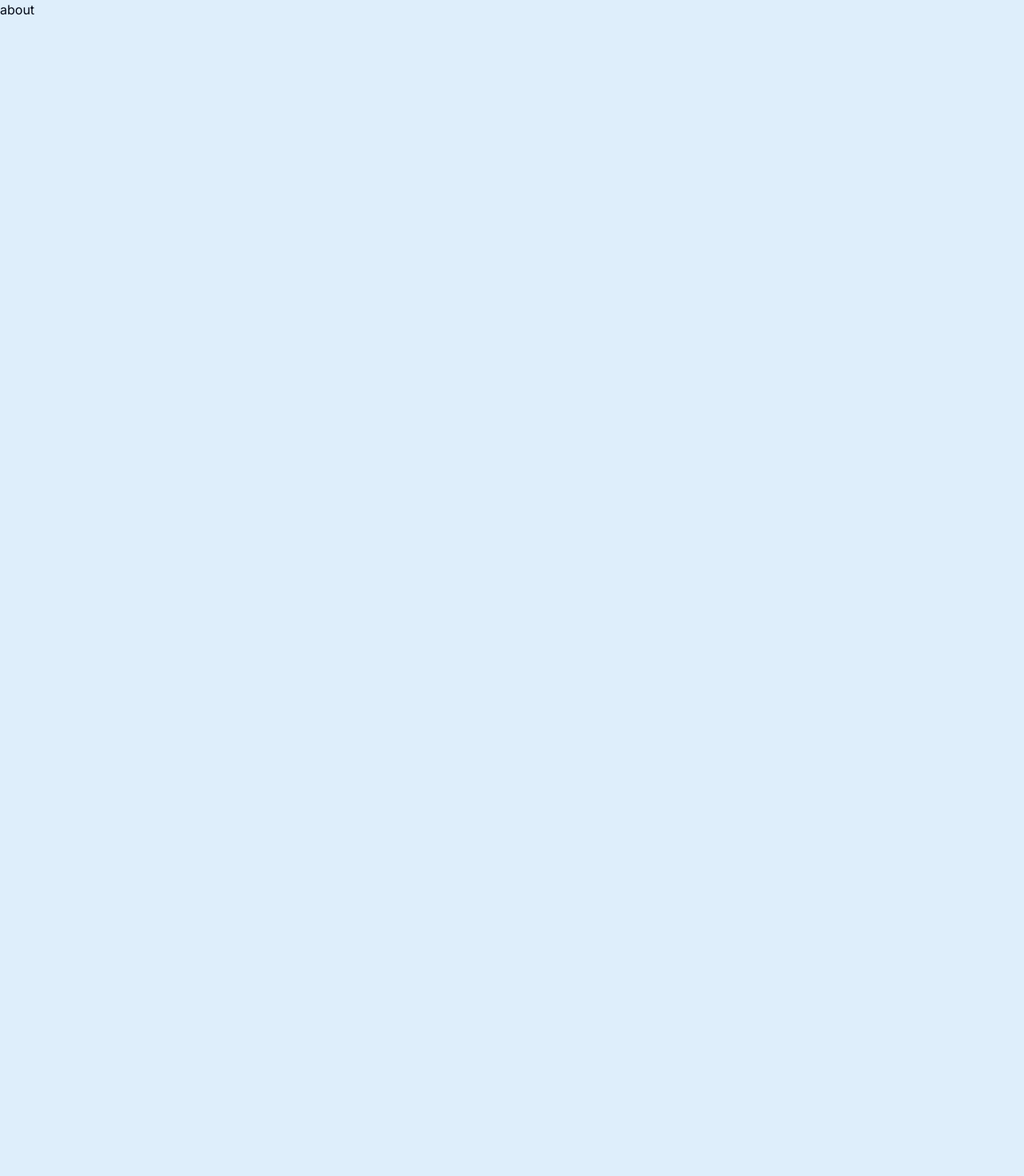
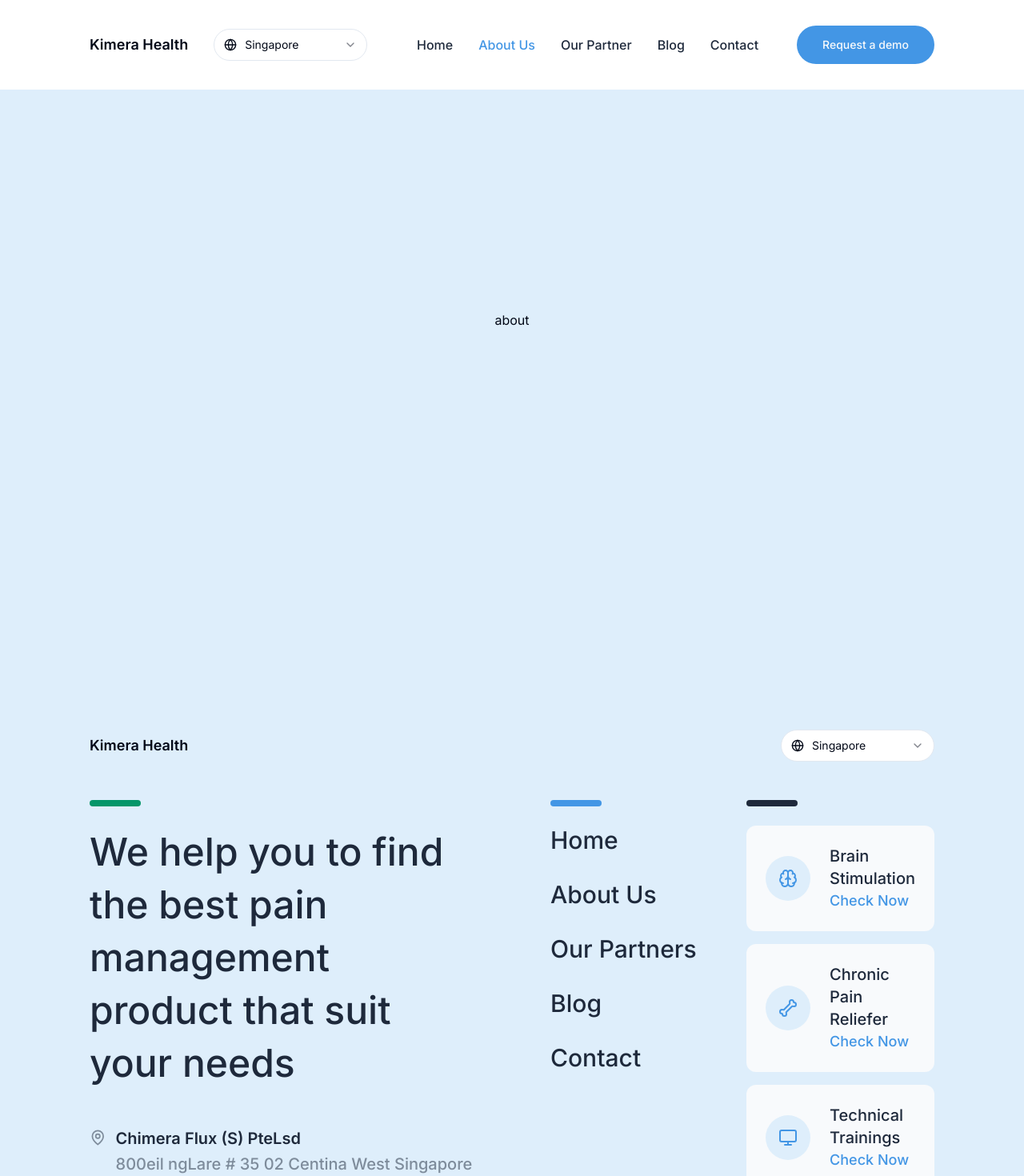
Before and after one commit to vyaninsyanurmuhammad/kimera-health, a Next.js app: page /about in a window 1280 px wide. Shown: the top 1470 px of the page at 80% size. Before the commit the page ends 800 px from the top, so only its background shows below. Built offline with nearby package versions, Linux system fonts and the light colour scheme.

Commit message:
style: :lipstick: responsive stuff refactor

```diff
--- a/src/app/[slug]/page.tsx
+++ b/src/app/[slug]/page.tsx
@@ -1,4 +1,6 @@
 import React from "react";
+
+export const dynamicParams = false;
 
 export function generateStaticParams() {
   return [
@@ -14,7 +16,9 @@ const DynamicPage = ({ params }: { params: { slug: string } }) => {
 
   return (
     <>
-      <div>{slug}</div>
+      <div className="w-full h-screen flex justify-center items-center">
+        {slug}
+      </div>
     </>
   );
 };
--- a/src/app/layout.tsx
+++ b/src/app/layout.tsx
@@ -2,6 +2,8 @@ import type { Metadata } from "next";
 import { Inter } from "next/font/google";
 import "./globals.css";
 import { cn } from "@/lib/utils";
+import Footer from "@/components/footer";
+import Navbar from "@/components/navbar";
 
 const inter = Inter({ subsets: ["latin"], variable: "--font-sans" });
 
@@ -23,7 +25,9 @@ export default function RootLayout({
           inter.variable
         )}
       >
+        <Navbar />
         {children}
+        <Footer />
       </body>
     </html>
   );
--- /dev/null
+++ b/src/app/not-found.tsx
@@ -0,0 +1,13 @@
+import Link from "next/link";
+
+export default function NotFound() {
+  return (
+    <div className="w-full h-screen flex flex-col gap-3 justify-center items-center">
+      <h2 className="w-fit text-3xl font-semibold">404</h2>
+      <p className="w-fit">Could not find requested resource</p>
+      <Link className="w-fit" href="/">
+        Return Home
+      </Link>
+    </div>
+  );
+}
--- a/src/app/page.tsx
+++ b/src/app/page.tsx
@@ -1,21 +1,17 @@
-import Footer from "@/components/footer";
 import HomeAbout from "@/components/home-about";
 import HomeFeatures from "@/components/home-features";
 import HomeHero from "@/components/home-hero";
 import HomeKnowlageHub from "@/components/home-knowlage-hub";
 import HomeTestimonial from "@/components/home-testimonial";
-import Navbar from "@/components/navbar";
 
 export default function Home() {
   return (
     <main className="w-full h-fit flex flex-col">
-      <Navbar />
       <HomeHero />
       <HomeAbout />
       <HomeFeatures />
       <HomeKnowlageHub />
       <HomeTestimonial />
-      <Footer />
     </main>
   );
 }
--- a/src/components/accordion-item-custom.tsx
+++ b/src/components/accordion-item-custom.tsx
@@ -81,7 +81,7 @@ const AccordionItemCustom = ({
               />
             </CarouselItem>
           </CarouselContent>
-          <CarouselDots className="-bottom-4" />
+          <CarouselDots className="!-bottom-4" />
         </Carousel>
         <div className="w-full xl:w-[75%] h-fit xl:h-[520px] hidden xl:grid grid-rows-3 xl:grid-rows-1 grid-cols-1 xl:grid-cols-3 gap-4">
           <AccordionCard src="waveform-1.png" title="Radiotrequency Ablation" />
--- a/src/components/footer.tsx
+++ b/src/components/footer.tsx
@@ -81,11 +81,11 @@ const Footer = () => {
               <div className="w-full xl:w-fit flex flex-col items-start gap-6">
                 <div className="h-2 w-16 rounded-full bg-dodger-blue-500"></div>
                 <div className="w-full flex flex-col gap-3 xl:gap-8">
-                  <NavigationLink>Home</NavigationLink>
-                  <NavigationLink>About Us</NavigationLink>
-                  <NavigationLink>Our Partners</NavigationLink>
-                  <NavigationLink>Blog</NavigationLink>
-                  <NavigationLink>Contact</NavigationLink>
+                  <NavigationLink href="/">Home</NavigationLink>
+                  <NavigationLink href="/about">About Us</NavigationLink>
+                  <NavigationLink href="/partners">Our Partners</NavigationLink>
+                  <NavigationLink href="blog">Blog</NavigationLink>
+                  <NavigationLink href="contact">Contact</NavigationLink>
                 </div>
               </div>
             </div>
@@ -146,10 +146,17 @@ const Footer = () => {
   );
 };
 
-const NavigationLink = ({ children }: { children: ReactNode }) => {
+const NavigationLink = ({
+  children,
+  href,
+}: {
+  children: ReactNode;
+  href: string;
+}) => {
   return (
     <Link
-      href={"/"}
+      href={href}
+      shallow
       className="text-nowrap flex flex-row items-center text-xl xl:text-3xl font-medium text-slate-800 hover:text-slate-800/90"
     >
       {children}
--- a/src/components/navbar.tsx
+++ b/src/components/navbar.tsx
@@ -1,14 +1,36 @@
 "use client";
 
-import React, { ReactNode, useEffect, useState } from "react";
+import React, {
+  MouseEventHandler,
+  ReactNode,
+  useEffect,
+  useState,
+} from "react";
 import NavbarLanguagesSelect from "@/components/navbar-languages-select";
 import { Button } from "@/components/ui/button";
 import { Menu } from "lucide-react";
-import { Sheet, SheetContent, SheetTrigger } from "@/components/ui/sheet";
+import {
+  Sheet,
+  SheetContent,
+  SheetTrigger,
+  SheetClose,
+} from "@/components/ui/sheet";
 import Link from "next/link";
+import { usePathname } from "next/navigation";
 
 const Navbar = () => {
+  const router = usePathname();
+
+  const navigations = [
+    { text: "home", href: "/" },
+    { text: "about us", href: "/about" },
+    { text: "our partner", href: "/partners" },
+    { text: "blog", href: "/blog" },
+    { text: "contact", href: "/contact" },
+  ];
+
   const [isScrolled, setIsScrolled] = useState(false);
+  const [isOpenSheet, setIsOpenSheet] = useState(false);
 
   const handleScroll = () => {
     if (window.scrollY > 50) {
@@ -41,18 +63,26 @@ const Navbar = () => {
         </div>
         <div className="hidden xl:flex flex-row gap-12">
           <div className="flex flex-row items-center gap-8">
-            <NavigationLink isActive>home</NavigationLink>
-            <NavigationLink>about us</NavigationLink>
-            <NavigationLink>our partner</NavigationLink>
-            <NavigationLink>blog</NavigationLink>
-            <NavigationLink>contact</NavigationLink>
+            {navigations.map((data, index) => {
+              const { text, href } = data;
+
+              return (
+                <NavigationLink
+                  key={`${text}-${index}`}
+                  href={href}
+                  isActive={href === router}
+                >
+                  {text}
+                </NavigationLink>
+              );
+            })}
           </div>
           <Button className="rounded-full px-8 py-6 bg-dodger-blue-500 hover:bg-dodger-blue-500/90">
             <span>Request a demo</span>
           </Button>
         </div>
         <div className="block xl:hidden">
-          <Sheet>
+          <Sheet open={isOpenSheet} onOpenChange={setIsOpenSheet}>
             <SheetTrigger asChild>
               <Button className="rounded-full aspect-square bg-white px-1 hover:bg-slate-100/90 text-dodger-blue-500">
                 <Menu />
@@ -62,11 +92,22 @@ const Navbar = () => {
               <div className="w-full flex flex-col gap-4">
                 <NavbarLanguagesSelect />
                 <div className="w-full flex flex-col">
-                  <NavigationLinkMobile isActive>Home</NavigationLinkMobile>
-                  <NavigationLinkMobile>About Us</NavigationLinkMobile>
-                  <NavigationLinkMobile>Our Partners</NavigationLinkMobile>
-                  <NavigationLinkMobile>Blog</NavigationLinkMobile>
-                  <NavigationLinkMobile>Contact</NavigationLinkMobile>
+                  {navigations.map((data, index) => {
+                    const { text, href } = data;
+
+                    return (
+                      <NavigationLinkMobile
+                        key={`${text}-${index}`}
+                        href={href}
+                        isActive={href === router}
+                        onClick={() => {
+                          if (!(href === router)) setIsOpenSheet(false);
+                        }}
+                      >
+                        {text}
+                      </NavigationLinkMobile>
+                    );
+                  })}
                 </div>
               </div>
             </SheetContent>
@@ -80,13 +121,19 @@ const Navbar = () => {
 const NavigationLink = ({
   children,
   isActive = false,
+  href,
+  onClick,
 }: {
   children: ReactNode;
   isActive?: boolean;
+  href: string;
+  onClick?: MouseEventHandler<HTMLAnchorElement> | undefined;
 }) => {
   return (
     <Link
-      href={"/"}
+      href={href}
+      shallow
+      onClick={onClick}
       className={`w-fit text-nowrap flex flex-row items-center font-medium capitalize ${
         isActive
           ? "text-dodger-blue-500 hover:text-dodger-blue-500/90"
@@ -101,14 +148,20 @@ const NavigationLink = ({
 const NavigationLinkMobile = ({
   children,
   isActive = false,
+  href,
+  onClick,
 }: {
   children: ReactNode;
   isActive?: boolean;
+  href: string;
+  onClick?: MouseEventHandler<HTMLAnchorElement> | undefined;
 }) => {
   return (
     <Link
-      href={"/"}
-      className={`w-full py-3 text-nowrap flex flex-row items-center text-xl xl:text-3xl font-medium ${
+      href={href}
+      shallow
+      onClick={onClick}
+      className={`w-full py-3 text-nowrap flex flex-row items-center text-xl xl:text-3xl font-medium capitalize ${
         isActive
           ? "text-dodger-blue-500 hover:text-dodger-blue-500/90"
           : "text-slate-800 hover:text-slate-800/90"
```
